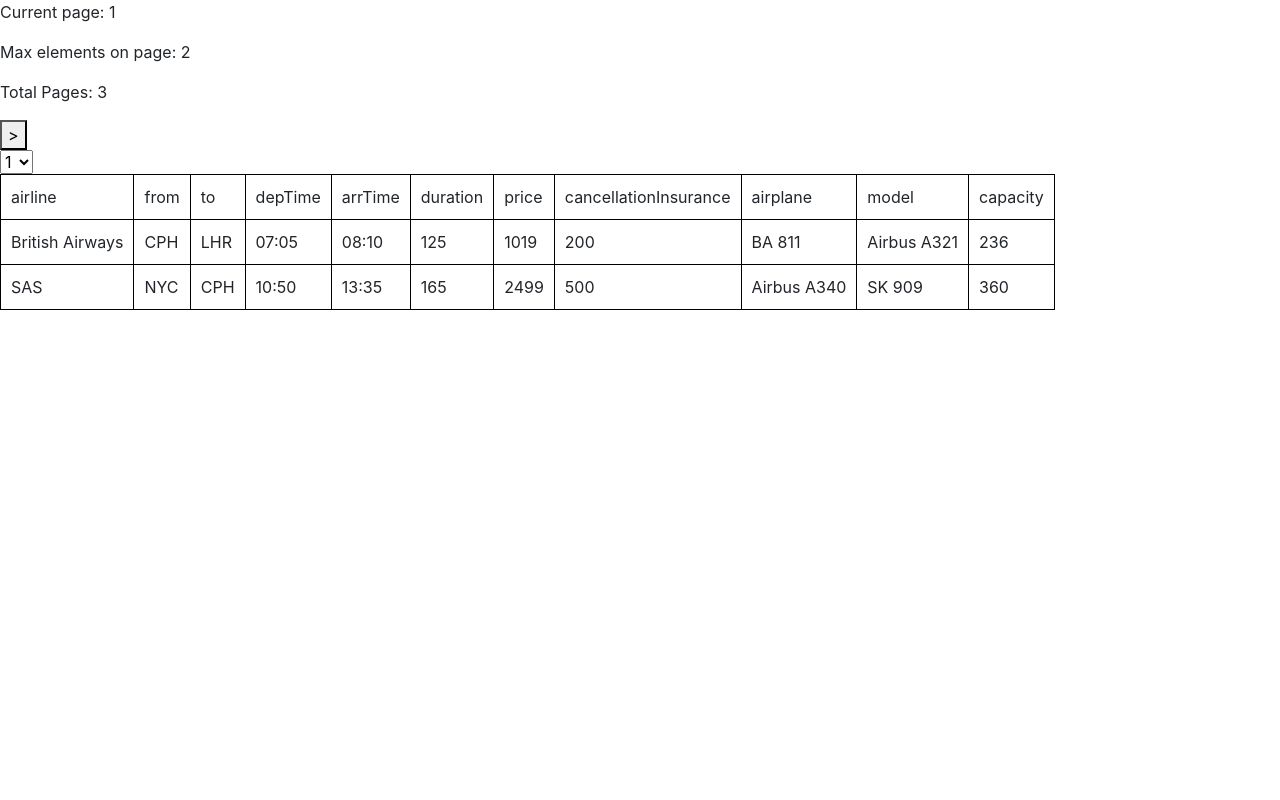
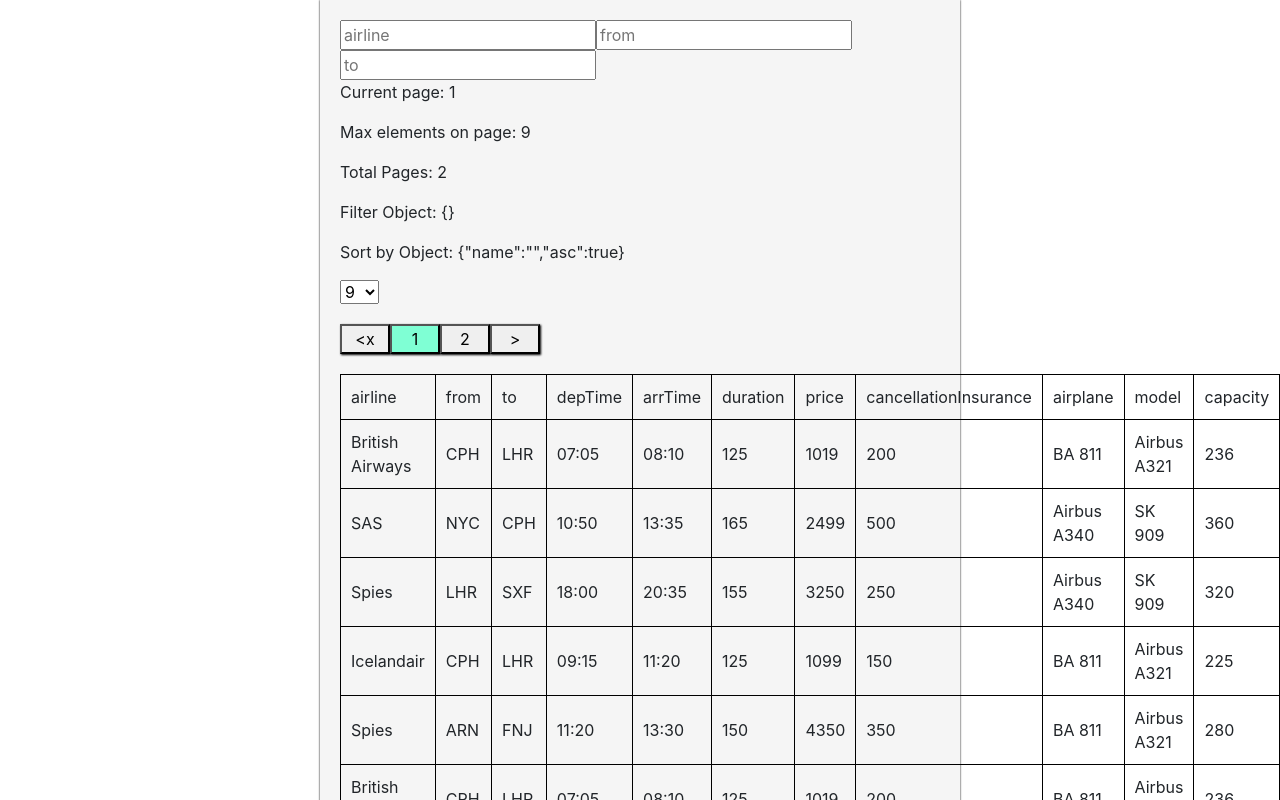
Before and after one commit to newslytherin/Sys-Project, a React (Create React App) app in the folder SysReact/: page /#/ in a window 1280 px wide. Shown: the top 800 px of the page. Built offline with nearby package versions, Linux system fonts and the light colour scheme.

Commit message:
table stuff

```diff
--- a/SysReact/src/components/FlightsTable.js
+++ b/SysReact/src/components/FlightsTable.js
@@ -1,8 +1,8 @@
-import React, { useState } from "react";
+import React, { useState, useEffect } from "react";
 import impData from "../data/dummy-data";
 
 function SelectAmount(props) {
-  const realMax = props.max < 10 ? props.max : 10;
+  const realMax = props.max < 25 ? props.max : 25;
 
   return (
     <select
@@ -10,30 +10,105 @@
         props.updateAmount(e.target.value);
       }}
     >
-      {Array.from({ length: realMax }, (v, k) => k + 1).map((e, i) => (
-        <option value={e}>{e}</option>
+      {//make X options where X is the amount of allowed numbers for each page in the table
+      Array.from({ length: realMax }, (v, k) => k + 1).map((e, i) => (
+        <option selected={Number(e) === props.pageAmount} value={e}>
+          {e}
+        </option>
       ))}
     </select>
   );
 }
 
 function HeadersFromVariableNames(props) {
-  const { data } = props;
+  const { data, sortBy, updateSortBy } = props;
   const myArr = [];
   for (let varName in data) {
-    myArr.push(<td>{varName}</td>);
+    myArr.push(
+      <td
+        onClick={
+          // set asc to true if its a new varName we are sorting by
+          () =>
+            updateSortBy(varName, sortBy.name !== varName ? true : !sortBy.asc)
+        }
+      >
+        {varName}
+      </td>
+    );
   }
   return myArr;
 }
 
+function PageButtons(props) {
+  const { page, totalPages, updatePage } = props;
+  const buttonArray = [];
+
+  const neighbourAmount = 2;
+  let btnStartNumber = page - neighbourAmount;
+
+  //prev page
+  if (page > 1) {
+    buttonArray.push(
+      <button onClick={() => updatePage(page - 1)}>{"<"}</button>
+    );
+  } else {
+    buttonArray.push(<button>{"<x"}</button>);
+  }
+
+  //start at 1 if page is close to start
+  if (page <= neighbourAmount) {
+    btnStartNumber = 1;
+  }
+  //make sure last button is last an avail number
+  if (page + neighbourAmount >= totalPages) {
+    btnStartNumber = totalPages - neighbourAmount * 2;
+  }
+
+  let btnEndNumber = btnStartNumber + 1 + neighbourAmount * 2;
+
+  //   console.log("total", totalPages);
+  //   console.log("btnStartNumber", btnStartNumber);
+  //   console.log("btnEndStart", btnEndNumber);
+  if (totalPages < btnEndNumber - btnStartNumber) {
+    btnStartNumber = 1;
+    btnEndNumber = totalPages + 1;
+  }
+
+  //make buttons wit numbers and give active button className="activeButton"
+  for (let i = btnStartNumber; i < btnEndNumber; i++) {
+    const activeButton = i === page ? "activeButton" : "";
+    buttonArray.push(
+      <button disable className={activeButton} onClick={() => updatePage(i)}>
+        {i}
+      </button>
+    );
+  }
+
+  //next page
+  if (page < totalPages) {
+    buttonArray.push(
+      <button onClick={() => updatePage(page + 1)}>{">"}</button>
+    );
+  } else {
+    buttonArray.push(<button>{"x>"}</button>);
+  }
+  return <div className="buttonContainer">{buttonArray}</div>;
+}
+
 function RowComponent(props) {
-  const { airline, airplane, arrTime, cancellationInsurance, capacity, depTime, duration, from, model, price, to } = props.data;
-
-  //   const myArr = [];
-  //   for (let varName in data) {
-  //     myArr.push(<td>{data[varName]}</td>);
-  //   }
-  //   return myArr;
+  const {
+    airline,
+    airplane,
+    arrTime,
+    cancellationInsurance,
+    capacity,
+    depTime,
+    duration,
+    from,
+    model,
+    price,
+    to
+  } = props.data;
 
   return (
     <>
@@ -52,16 +127,83 @@
   );
 }
 
+const filterArray = (arr, filter) => {
+  const filteredArray = arr.filter(flight => {
+    for (const key in filter) {
+      //FOR STRINGS
+      if (typeof filter[key] === "string") {
+        if (!flight[key].toLowerCase().includes(filter[key].toLowerCase())) {
+          return false;
+        }
+      }
+
+      //FOR OBJECTS (FROM -> TO)
+      if (typeof filter[key] === "object") {
+        if (filter[key].from != null) {
+          if (filter[key].from >= flight[key]) {
+            return false;
+          }
+        }
+        if (filter[key].to != null) {
+          if (filter[key].to <= flight[key]) {
+            return false;
+          }
+        }
+      }
+    }
+
+    return true;
+  });
+  return filteredArray;
+};
+
+const sortArray = (a, b, name) => {
+  console.log("a", a);
+  console.log("b", b);
+  console.log("name", name);
+  if (a[name] < b[name]) return -1;
+  if (a[name] > b[name]) return 1;
+  return 0;
+};
+
 export default function FilghtsTable() {
-  const [data, setData] = useState(impData);
+  const bigData = [];
+  bigData.push(...impData);
+  bigData.push(...impData);
+  //   bigData.push(...impData);
+  //   bigData.push(...impData);
+  //   bigData.push(...impData);
+  //   bigData.push(...impData);
+  //   bigData.push(...impData);
+  bigData.push(...impData);
+
+  console.log("-------------------");
+
+  const [data, setData] = useState(bigData);
   const [page, setPage] = useState(1);
-  const [pageAmount, setPageAmount] = useState(2);
+  const [pageAmount, setPageAmount] = useState(9);
+  const [filter, setFilter] = useState({});
+  const [sortBy, setSortBy] = useState({ name: "", asc: true });
 
-  const totalPages = Math.ceil(data.length / pageAmount);
+  const FilteredArray = filterArray(data, filter);
+
+  if (sortBy.asc) {
+    FilteredArray.sort((a, b) => sortArray(a, b, sortBy.name));
+  } else {
+    FilteredArray.sort((b, a) => sortArray(a, b, sortBy.name));
+  }
+
+  const totalPages = Math.ceil(FilteredArray.length / pageAmount);
+  if (totalPages > 0 && page === 0) setPage(1);
+  if (page > totalPages) setPage(totalPages);
 
   const sortedDataArrayStart = (page - 1) * pageAmount;
   const sortedDataArrayEnd = page * pageAmount;
-  const sortedData = data.slice(sortedDataArrayStart, sortedDataArrayEnd);
+  const sortedData = FilteredArray.slice(
+    sortedDataArrayStart,
+    sortedDataArrayEnd
+  );
+  console.log(sortedData);
 
   //   console.log("Current Page", page);
   //   console.log("Elements on page", pageAmount);
@@ -72,28 +214,86 @@
     setPageAmount(newValue);
   };
 
-  const buttonArray = [];
+  const updatePage = newValue => {
+    setPage(newValue);
+  };
 
-  if (page > 1) {
-    buttonArray.push(<button onClick={() => setPage(page - 1)}>{"<"}</button>);
-  }
-  if (page < totalPages) {
-    buttonArray.push(<button onClick={() => setPage(page + 1)}>{">"}</button>);
-  }
+  const updateSortBy = (name, asc) => {
+    setSortBy({ ...sortBy, name, asc });
+  };
+
+  const changeSearchFilter = e => {
+    const { name, value } = e.target;
+    if (value === "") {
+      delete filter[name];
+      setFilter(filter);
+    } else {
+      setFilter({ ...filter, [name]: value });
+    }
+  };
+
+  const changeRangeFilter = e => {
+    const { name, value } = e.target;
+
+    if (value === "") {
+      delete filter[name][e.target.dataset.style];
+      setFilter(filter);
+    } else {
+      setFilter({
+        ...filter,
+        [name]: { ...filter[name], [e.target.dataset.style]: Number(value) }
+      });
+    }
+  };
 
   return (
-    <div>
+    <div className="content">
+      <input
+        type="text"
+        onChange={changeSearchFilter}
+        name="airline"
+        placeholder="airline"
+      />
+      <input
+        type="number"
+        onChange={changeRangeFilter}
+        name="price"
+        data-style="from"
+        placeholder="from"
+      />
+      <input
+        type="number"
+        onChange={changeRangeFilter}
+        name="price"
+        data-style="to"
+        placeholder="to"
+      />
+
       <div>
         <p>Current page: {page}</p>
         <p>Max elements on page: {pageAmount}</p>
         <p>Total Pages: {totalPages}</p>
-        <div>{buttonArray}</div>
-        <SelectAmount updateAmount={updateAmount} max={data.length} />
+        <p>Filter Object: {JSON.stringify(filter)}</p>
+        <p>Sort by Object: {JSON.stringify(sortBy)}</p>
+        <SelectAmount
+          updateAmount={updateAmount}
+          max={data.length}
+          pageAmount={pageAmount}
+        />
+        <PageButtons
+          page={page}
+          totalPages={totalPages}
+          updatePage={updatePage}
+        />
       </div>
       <table>
         <thead>
           <tr>
-            <HeadersFromVariableNames data={sortedData[0]} />
+            <HeadersFromVariableNames
+              data={sortedData[0]}
+              sortBy={sortBy}
+              updateSortBy={updateSortBy}
+            />
           </tr>
         </thead>
         <tbody>
--- a/SysReact/src/index.css
+++ b/SysReact/src/index.css
@@ -1,16 +1,13 @@
 body {
   margin: 0;
   padding: 0;
-  font-family: -apple-system, BlinkMacSystemFont, "Segoe UI", "Roboto", "Oxygen",
-    "Ubuntu", "Cantarell", "Fira Sans", "Droid Sans", "Helvetica Neue",
-    sans-serif;
+  font-family: -apple-system, BlinkMacSystemFont, "Segoe UI", "Roboto", "Oxygen", "Ubuntu", "Cantarell", "Fira Sans", "Droid Sans", "Helvetica Neue", sans-serif;
   -webkit-font-smoothing: antialiased;
   -moz-osx-font-smoothing: grayscale;
 }
 
 code {
-  font-family: source-code-pro, Menlo, Monaco, Consolas, "Courier New",
-    monospace;
+  font-family: source-code-pro, Menlo, Monaco, Consolas, "Courier New", monospace;
 }
 
 ul.header li {
@@ -57,8 +54,29 @@
   background-color: lightgoldenrodyellow;
 }
 
+/* daniel style */
 td,
 th {
   padding: 10px;
   border: 1px solid black;
 }
+.activeButton {
+  background-color: aquamarine;
+}
+.buttonContainer {
+  padding: 20px;
+  padding-left: 0;
+}
+.buttonContainer button {
+  width: 50px;
+  height: 30px;
+  box-shadow: 1px 1px 2px black;
+  display: inline-block;
+}
+.content {
+  width: 50%;
+  margin: 0 auto;
+  padding: 20px;
+  box-shadow: 0px 0px 2px black;
+  background: whitesmoke;
+}
```
Also changed, not shown: 1 other file (tests, documents, lock files or other folders).
